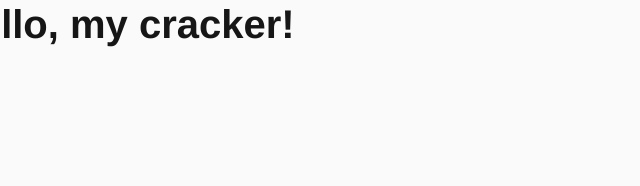
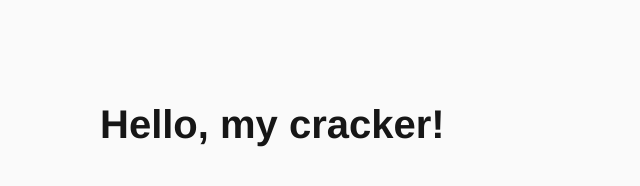
Before and after one commit to nicholas-md/andre-website, a plain HTML site: page index.html in a window 1280 px wide. Shown: the whole page, without its empty margins (0-640 px from the left). Drawn offline with nearby package versions, Linux system fonts and the light colour scheme.

Commit message:
Update index.html

```diff
--- a/index.html
+++ b/index.html
@@ -17,7 +17,8 @@ h1 {
   font-family: helvetica;
   font-weight: bold;
   color: rgb(22, 22, 22);
-  margin-left: -50px;
+  margin-top: 100px;
+  margin-left: 100px;
 }
 
 p {
```
